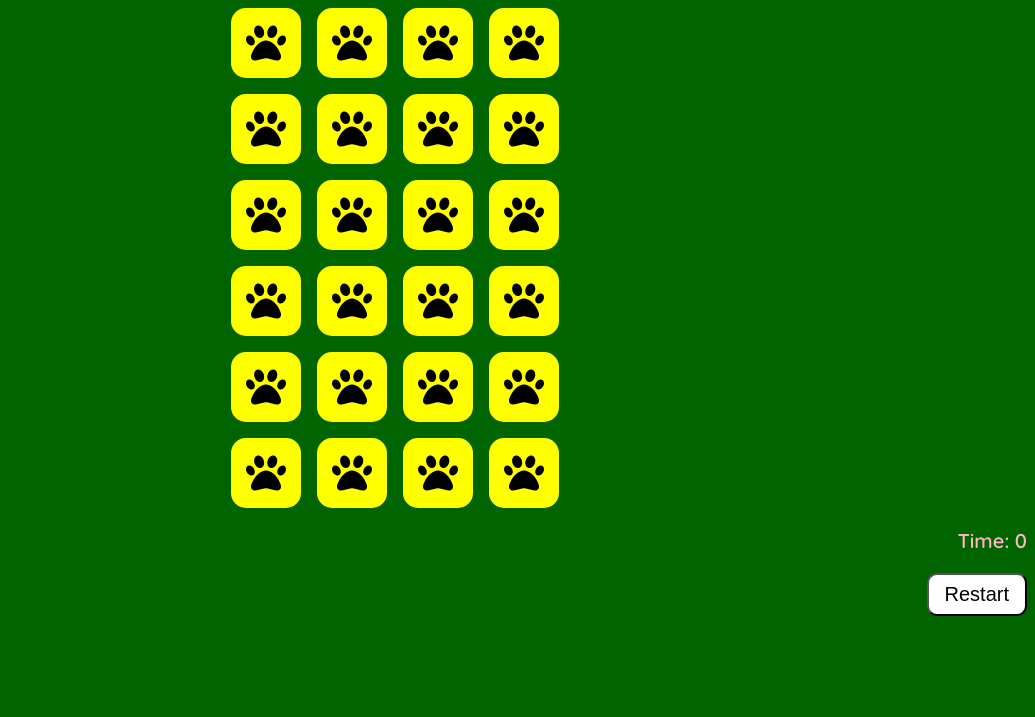
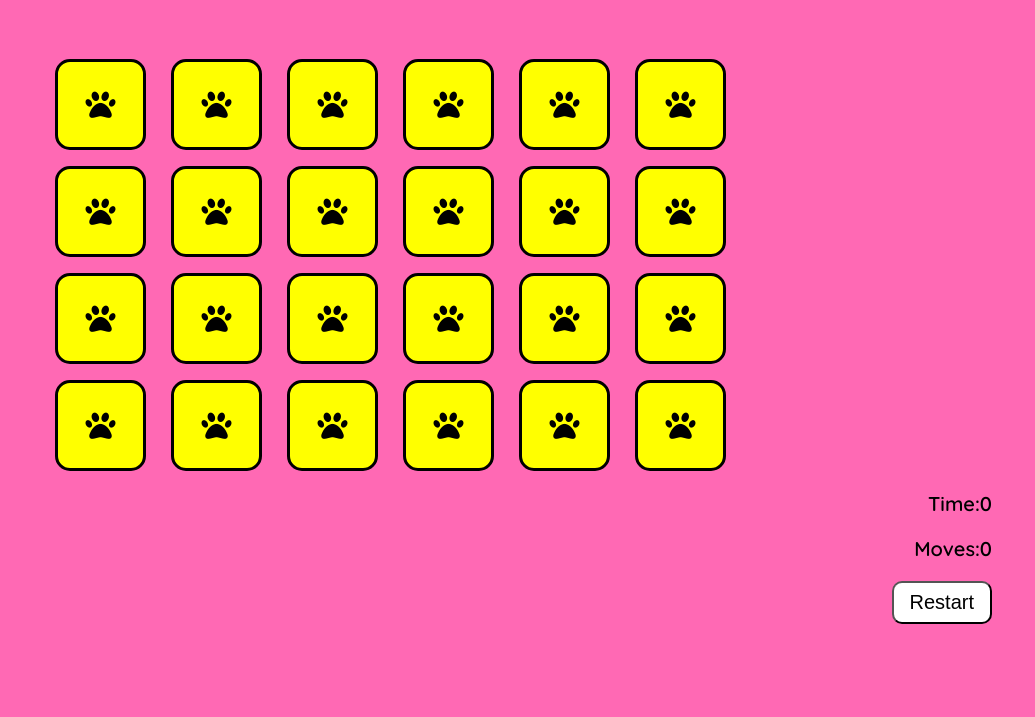
Before and after one commit to tinawernersson/animals-memory-game, a plain HTML site: page index.html in a window 1280 px wide. Shown: the part 83-800 px from the top of the page, without its empty margins (245-1280 px from the left). Drawn offline with Linux system fonts and the light colour scheme; a web font is replaced by a local one.

Commit message:
add style to game-area, add javascript page

```diff
--- a/assets/css/style.css
+++ b/assets/css/style.css
@@ -3,7 +3,7 @@
 body {
 max-width: 100vw;
 max-height: 100vh;
-background-color: darkgreen;
+background-color: hotpink;
 }
 
 h1 {
@@ -11,13 +11,13 @@ h1 {
     text-transform: uppercase;
     text-align: center;
     font-size: 35px;
-    color: lightpink;
+    color: black;
 }
 
 p {
     font-family: 'Quicksand', sans-serif;
     font-size: 20px;
-    color: lightpink;
+    color: black;
 }
 
 .game-area {
@@ -25,24 +25,27 @@ p {
   justify-content: center;
   grid-gap: 16px;
   /*Determines how many cards in every row that will show. In this case 4 cards and 6 rows*/
-  grid-template-columns: repeat(4, 70px);
-  grid-template-rows: repeat(6);
+  grid-template-columns: repeat(6, 100px);
+  grid-template-rows: repeat(4);
+  margin-top:75px;
     }
 
     .game-area > div {
-        height: 70px;
-        width: 70px;
+        height: 85px;
+        width: 85px;
         border-radius: 15px;
         background-color: yellow;
         display: flex;
         justify-content: center;
         align-items: center;
-        font-size: 40px;
+        font-size: 30px;
+        border: 3px solid black;
     }
 
-.actions, .time-area {
+.actions, .timer, .moves  {
     display: flex;
     justify-content: end;
+    margin-right:35px;
 }
 
 .actions button {
--- a/index.html
+++ b/index.html
@@ -44,10 +44,13 @@
 
   <div class="time-area">
       <p class="timer">Time: <span id="time">0</span></p>
+      <p class="moves">Moves: <span id="move">0</span></p>
   </div>
 
   <div class="actions">
     <button onclick="restart()">Restart</button>
 </div>
+<!-- Script -->
+<script src="script.js"></script>
 </body>
 </html>
```
Also changed, not shown: script.js (added).
